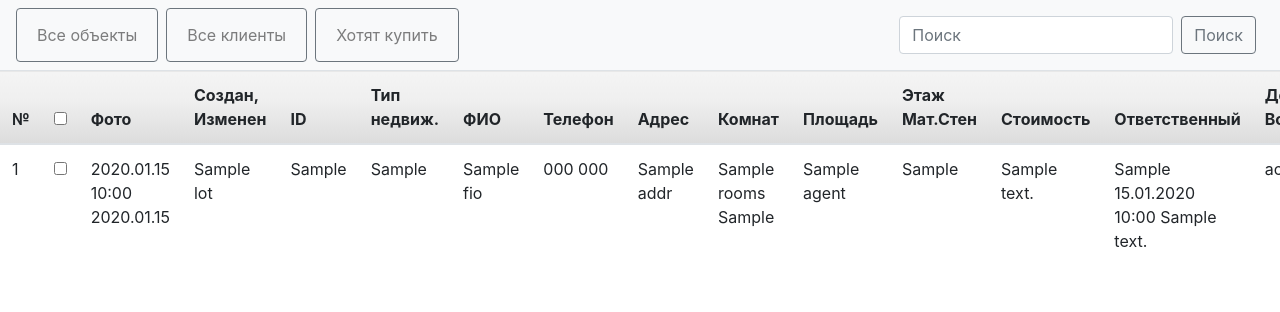
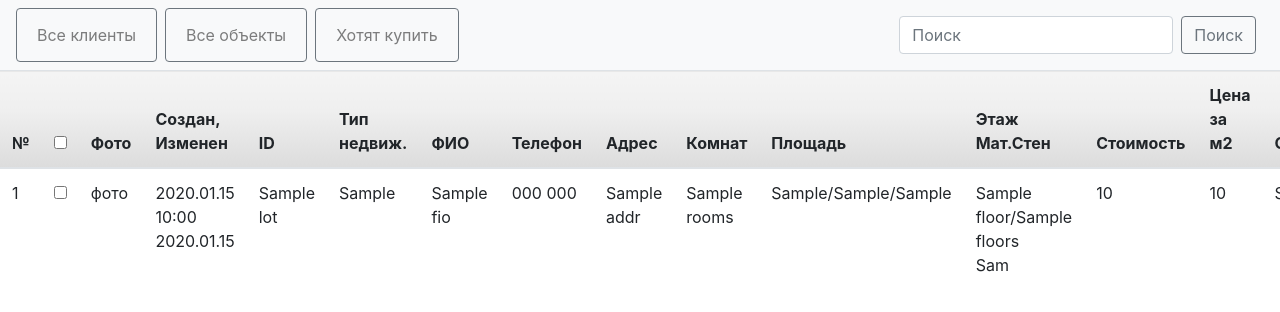
Before and after one commit to Chaplygin-vlad/crm_build, a Django app: template crm/crm_build/templates/all_sale_objects.html in a window 1280 px wide; the page is wider, and only the part inside the window is pictured. Shown: the top 312 px of that part. Run offline with Django 3.2, Linux system fonts and the light colour scheme; the template is opened without the code that fills it: most values are stand-ins (such as "Sample title", 1, 10 or a date in 2020).

Commit message:
complete all realty objects draft page

```diff
--- a/crm/crm_build/templates/all_sale_objects.html
+++ b/crm/crm_build/templates/all_sale_objects.html
@@ -18,6 +18,7 @@
             <th scope="col">Площадь</th>
             <th scope="col">Этаж Мат.Стен</th>
             <th scope="col">Стоимость</th>
+            <th scope="col">Цена за м2</th>
             <th scope="col">Ответственный</th>
             <th scope="col">Договор/Встреча</th>
             <th scope="col">Служеб. Комментарий</th>
@@ -33,14 +34,20 @@
             <td scope="col">
                 <input type="checkbox">
             </td>
+            <td>фото</td>
             <td>{{ object.sys_date_create|date:"Y.m.d H:i" }} {{ object.sys_date_update|date:"Y.m.d" }}</td>
             <td>{{object.lot}}</td>
             <td>{{object.client_enum}}</td>
-            <td>{{object.realty_enum}}</td>
             <td>{{object.fio}}</td>
             <td>{{object.tel1}} {{ object.tel2|default_if_none:""}}</td>
             <td>{{object.addr}}</td>
-            <td>{{object.rooms|default_if_none:""}} {{ object.rooms_from|default_if_none:"" }}</td>
+            <td>{{object.rooms|default_if_none:""}}</td>
+            <td>{{object.area1}}/{{ object.area2|default_if_none:"-" }}/{{ object.area3|default_if_none:"-" }}</td>
+            <td>{{ object.floor|default_if_none:"-" }}/{{ object.floors|default_if_none:"-" }}<br>
+                {{ object.param3|slice:':3'|default_if_none:"-" }}
+            </td>
+            <td>{{ object.cost }}</td>
+            <td>{{ object.square_price }}</td>
             <td>{{ object.agent }}</td>
             <td>{{ object.doc_enum|default_if_none:"" }}</td>
             <td>{{ object.comment|default_if_none:"" }}</td>
--- a/crm/crm_build/templates/base.html
+++ b/crm/crm_build/templates/base.html
@@ -26,20 +26,20 @@
     <div class="collapse navbar-collapse" id="navbarSupportedContent">
         <ul class="navbar-nav mr-auto">
             <li class="nav-item">
+                <button class="btn btn-outline-secondary my-2 my-sm-0  mr-2"
+                        type="submit">
+                    <a class="nav-link" href={% url 'index' %}>Все клиенты</a>
+
+                </button>
+
+            </li>
+            <li class="nav-item">
 
                 <button class="btn btn-outline-secondary my-2 my-sm-0 mr-2"
                         type="submit">
-                    <a class="nav-link" href="#">Все объекты</a>
+                    <a class="nav-link" href={% url 'all_sale' %}>Все объекты</a>
 
                 </button>
-            </li>
-            <li class="nav-item">
-                <button class="btn btn-outline-secondary my-2 my-sm-0  mr-2"
-                        type="submit">
-                    <a class="nav-link" href="#">Все клиенты</a>
-
-                </button>
-
             </li>
             <li class="nav-item">
                 <button class="btn btn-outline-secondary my-2 my-sm-0  mr-2"
```
Also changed, not shown: crm/crm_build/views.py (+28 -1 lines).
